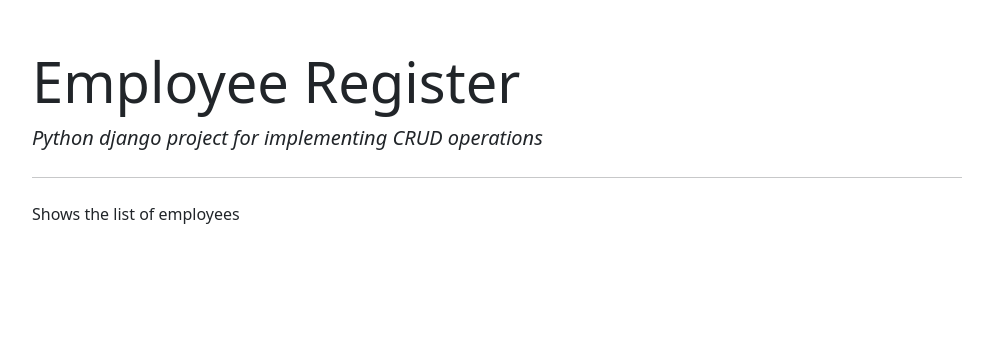
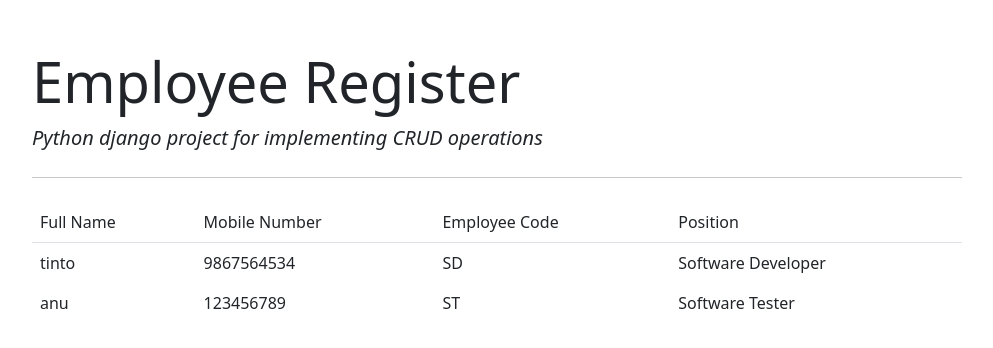
Before and after one commit to Tintojohn/Employee, a Django app: page /list/ in a window 1280 px wide. Shown: the top 348 px of the page, without its empty margins (143-1136 px from the left). Run offline with Django 3.2, Linux system fonts and the light colour scheme; data comes from the database, SQL or seed files in the repository; both versions use the stored data as it was after the commit.

Commit message:
Retrieve employee list operation completed

```diff
--- a/employee_app/views.py
+++ b/employee_app/views.py
@@ -4,7 +4,8 @@
 
 # Create your views here.
 def employee_list(request):
-    return render(request, "emp_register/employee_list.html")
+    emp_list = Employee.objects.all()
+    return render(request, "emp_register/employee_list.html", {'emp_list': emp_list})
 
 def employee_form(request):
     if request.method=='GET':
--- a/template/emp_register/employee_list.html
+++ b/template/emp_register/employee_list.html
@@ -1,4 +1,23 @@
 {% extends "emp_register/base.html" %}
 {% block content %}
-<p> Shows the list of employees </p>
+<table class="table table-borderless">
+    <thead class="border-bottom font-weight-bold">
+        <tr>
+            <td>Full Name</td>
+            <td>Mobile Number</td>
+            <td>Employee Code</td>
+            <td>Position</td>
+        </tr>
+    </thead>
+    <tbody>
+    {% for emp in emp_list %}
+        <tr>
+            <td>{{emp.Full_Name}}</td>
+            <td>{{emp.Mobile_Number}}</td>
+            <td>{{emp.Employee_Code}}</td>
+            <td>{{emp.Position}}</td>
+        </tr>
+    {%endfor%}
+    </tbody>
+</table>
 {% endblock content %}
```
Also changed, not shown: db.sqlite3.
